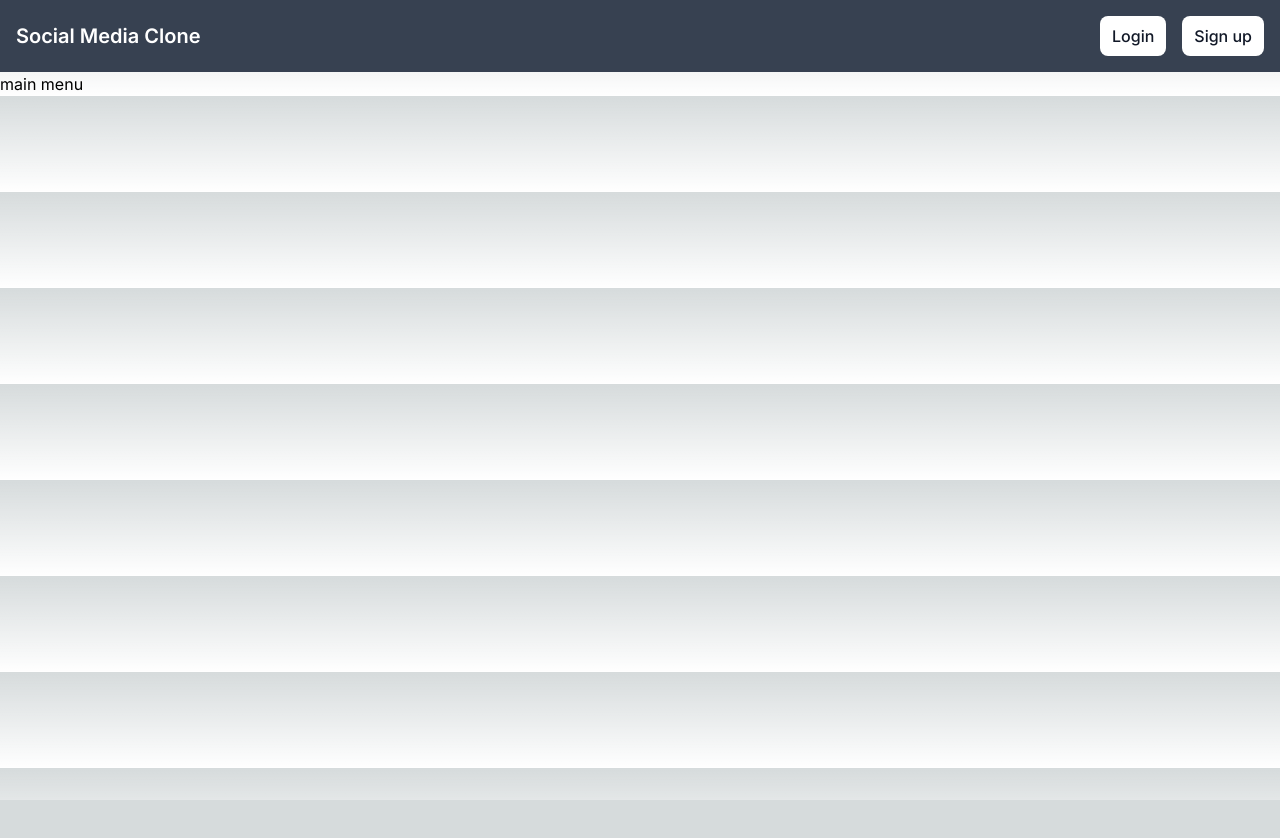
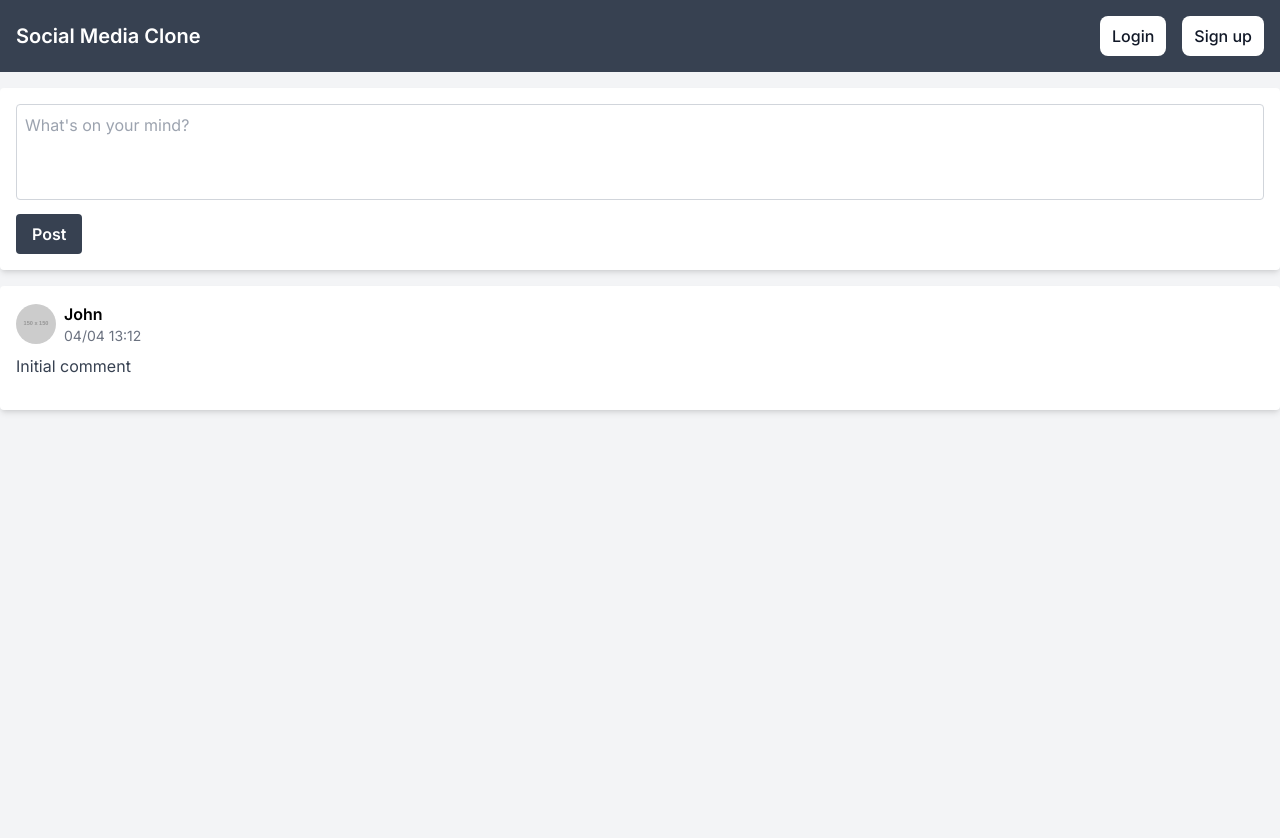
Before and after one commit to yusuken1121/SocialMediaApp_NextJs, a Next.js app in the folder client/: page / in a window 1280 px wide. Shown: the top 838 px of the page. Before the commit the page ends 800 px from the top, so only its background shows below. Built offline with nearby package versions, Linux system fonts and the light colour scheme.

Commit message:
✨ Create the Timeline and Post Section

```diff
--- a/client/app/(main)/page.tsx
+++ b/client/app/(main)/page.tsx
@@ -1,3 +1,10 @@
+import Post from "@/components/Post";
+import Timeline from "@/components/Timeline";
+
 export default function Home() {
-  return <main>main menu</main>;
+  return (
+    <main>
+      <Timeline />
+    </main>
+  );
 }
--- /dev/null
+++ b/client/components/Post.tsx
@@ -0,0 +1,27 @@
+import Image from "next/image";
+import React from "react";
+
+const Post = () => {
+  return (
+    <div className="bg-white shadow-md rounded p-4 mb-4">
+      <div className="mb-4">
+        <div className="flex items-center mb-2">
+          <Image
+            className="w-10 h-10 rounded-full mr-2"
+            src="https://via.placeholder.com/150"
+            alt="User Avatar"
+            width={10}
+            height={10}
+          />
+          <div>
+            <h2 className="font-semibold text-md">John</h2>
+            <p className="text-gray-500 text-sm">04/04 13:12</p>
+          </div>
+        </div>
+        <p className="text-gray-700">Initial comment</p>
+      </div>
+    </div>
+  );
+};
+
+export default Post;
--- /dev/null
+++ b/client/components/Timeline.tsx
@@ -0,0 +1,28 @@
+import React from "react";
+import Post from "./Post";
+
+const Timeline = () => {
+  return (
+    <div className="min-h-screen bg-gray-100">
+      <main className="container mx-auto py-4">
+        <div className="bg-white shadow-md rounded p-4 mb-4">
+          <form>
+            <textarea
+              className="w-full h-24 p-2 border border-gray-300 rounded resize-none focus:outline-none focus:ring-2 focus:ring-blue-400"
+              placeholder="What's on your mind?"
+            ></textarea>
+            <button
+              type="submit"
+              className="mt-2 bg-gray-700 hover:bg-green-700 duration-200 text-white font-semibold py-2 px-4 rounded"
+            >
+              Post
+            </button>
+          </form>
+        </div>
+        <Post />
+      </main>
+    </div>
+  );
+};
+
+export default Timeline;
--- a/client/next.config.mjs
+++ b/client/next.config.mjs
@@ -1,4 +1,15 @@
 /** @type {import('next').NextConfig} */
-const nextConfig = {};
+const nextConfig = {
+  images: {
+    remotePatterns: [
+      {
+        protocol: "https",
+        hostname: "via.placeholder.com",
+        port: "",
+        pathname: "/**",
+      },
+    ],
+  },
+};
 
 export default nextConfig;
```
